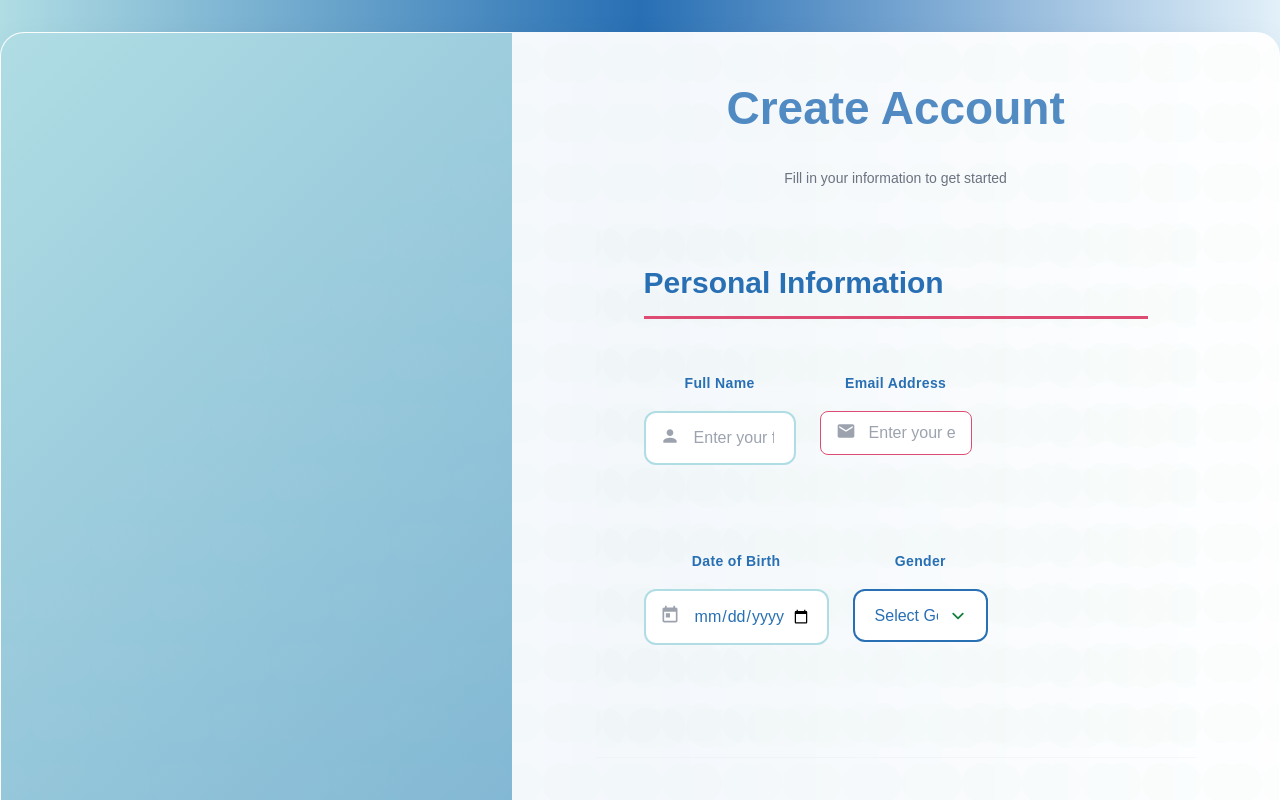
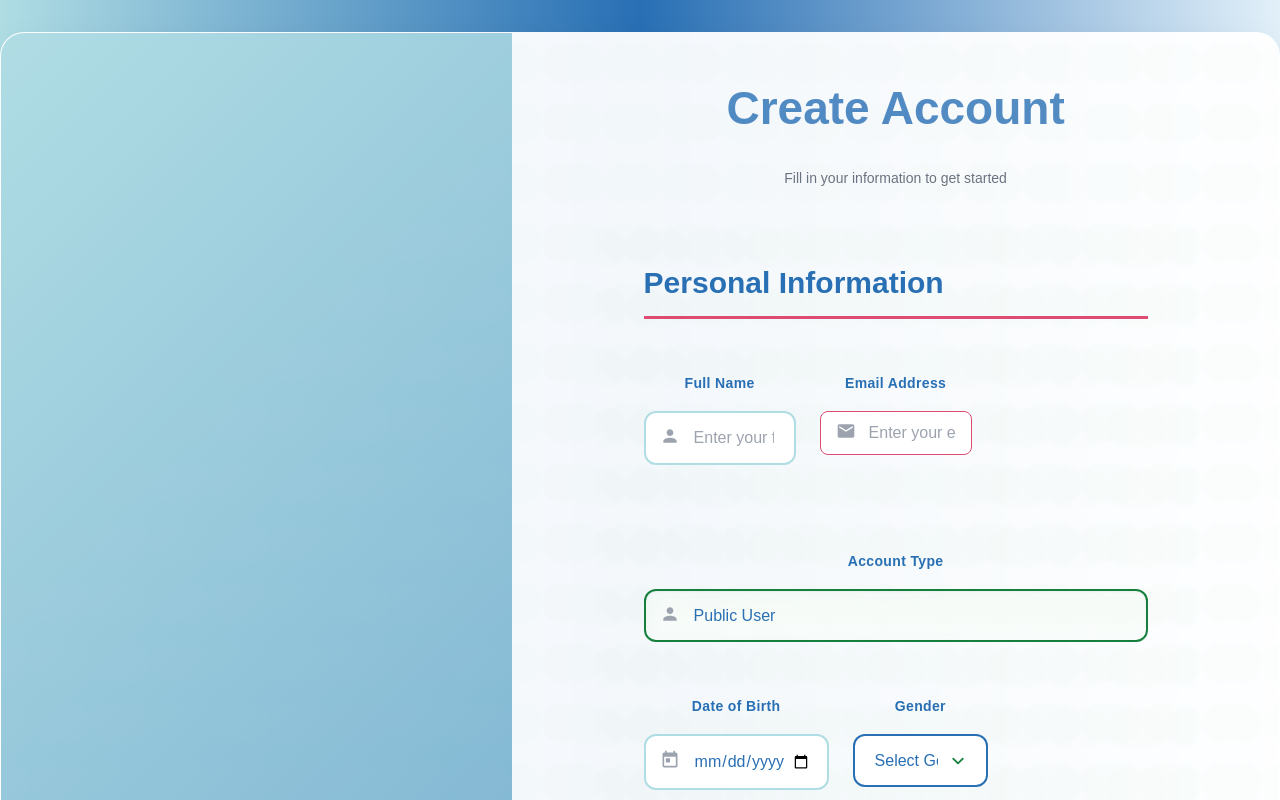
Before and after one commit to jennifernava681/SOFTWARE_DESIGN_COSC_4353, a React (Create React App) app: page /register in a window 1280 px wide. Shown: the top 800 px of the page. Built offline with nearby package versions, Linux system fonts and the light colour scheme; no server answers.

Commit message:
allow you to choose role upon registration in the front end

```diff
--- a/src/portals/public/RegisterPage.jsx
+++ b/src/portals/public/RegisterPage.jsx
@@ -85,6 +85,7 @@ function RegisterUSER() {
     email: "",
     password: "",
     confirmPassword: "",
+    role: "public",
     address: "",
     address2: "",
     city: "",
@@ -120,7 +121,7 @@ function RegisterUSER() {
     }
 
     // Check required fields
-    const requiredFields = ['name', 'email', 'password', 'address', 'city', 'state'];
+    const requiredFields = ['name', 'email', 'password', 'role', 'address', 'city', 'state'];
     const missingFields = requiredFields.filter(field => !formData[field]);
 
     if (missingFields.length > 0) {
@@ -143,7 +144,7 @@ function RegisterUSER() {
         name: formData.name,
         email: formData.email,
         password: formData.password,
-        role: "public",
+        role: formData.role,
         address: formData.address,
         address2: formData.address2,
         city: formData.city,
@@ -292,6 +293,28 @@ function RegisterUSER() {
                         className="form-input"
                       />
                     </div>
+                  </div>
+                </div>
+
+                <div className="form-group">
+                  <label htmlFor="role">Account Type</label>
+                  <div className="input-wrapper">
+                    <div className="input-icon">
+                      <UserIcon />
+                    </div>
+                    <select
+                      id="role"
+                      name="role"
+                      value={formData.role}
+                      onChange={handleInputChange}
+                      required
+                      className="form-input form-select"
+                    >
+                      <option value="public">Public User</option>
+                      <option value="volunteer">Volunteer</option>
+                      <option value="manager">Manager</option>
+                      <option value="veterinarian">Veterinarian</option>
+                    </select>
                   </div>
                 </div>
 
```
